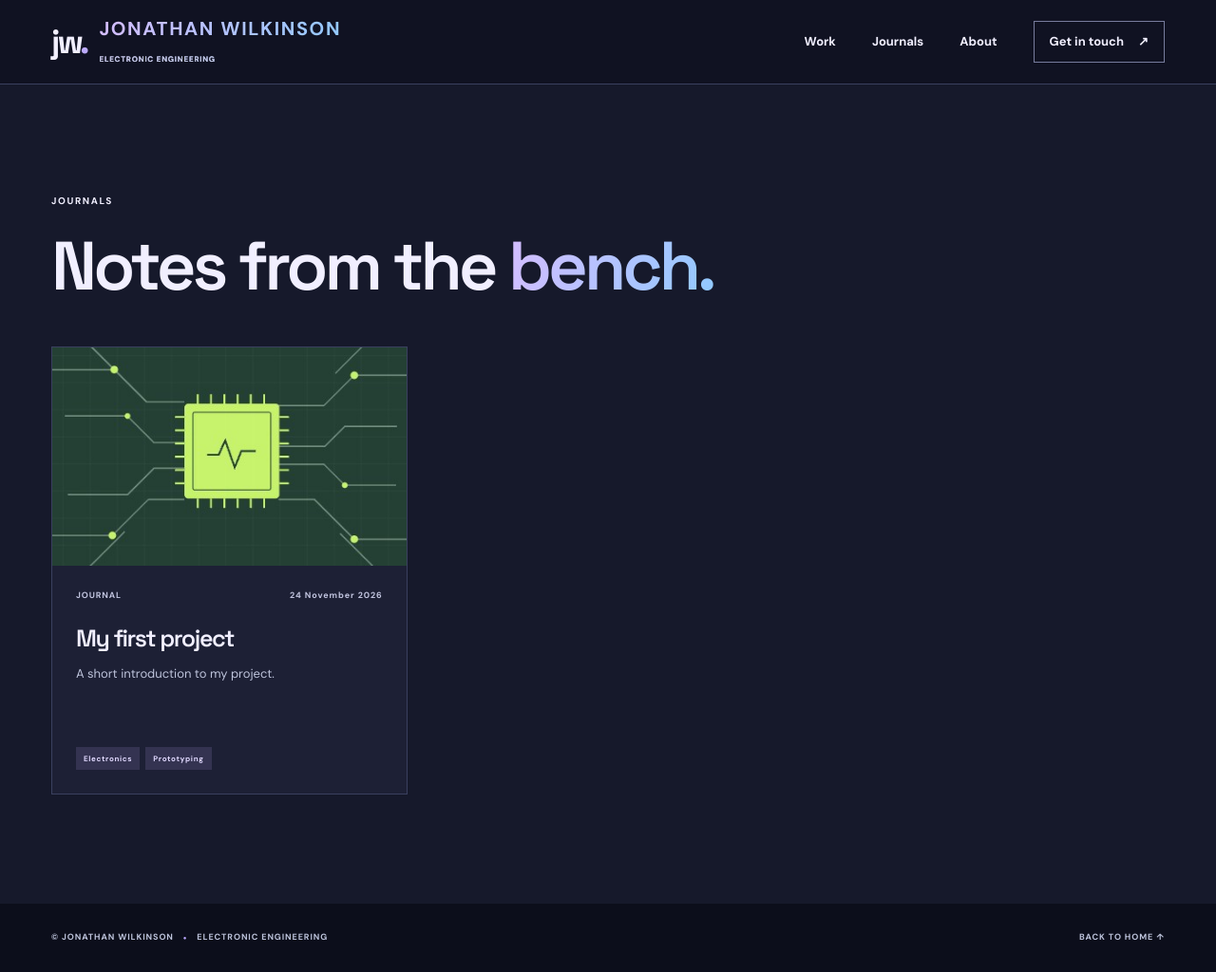
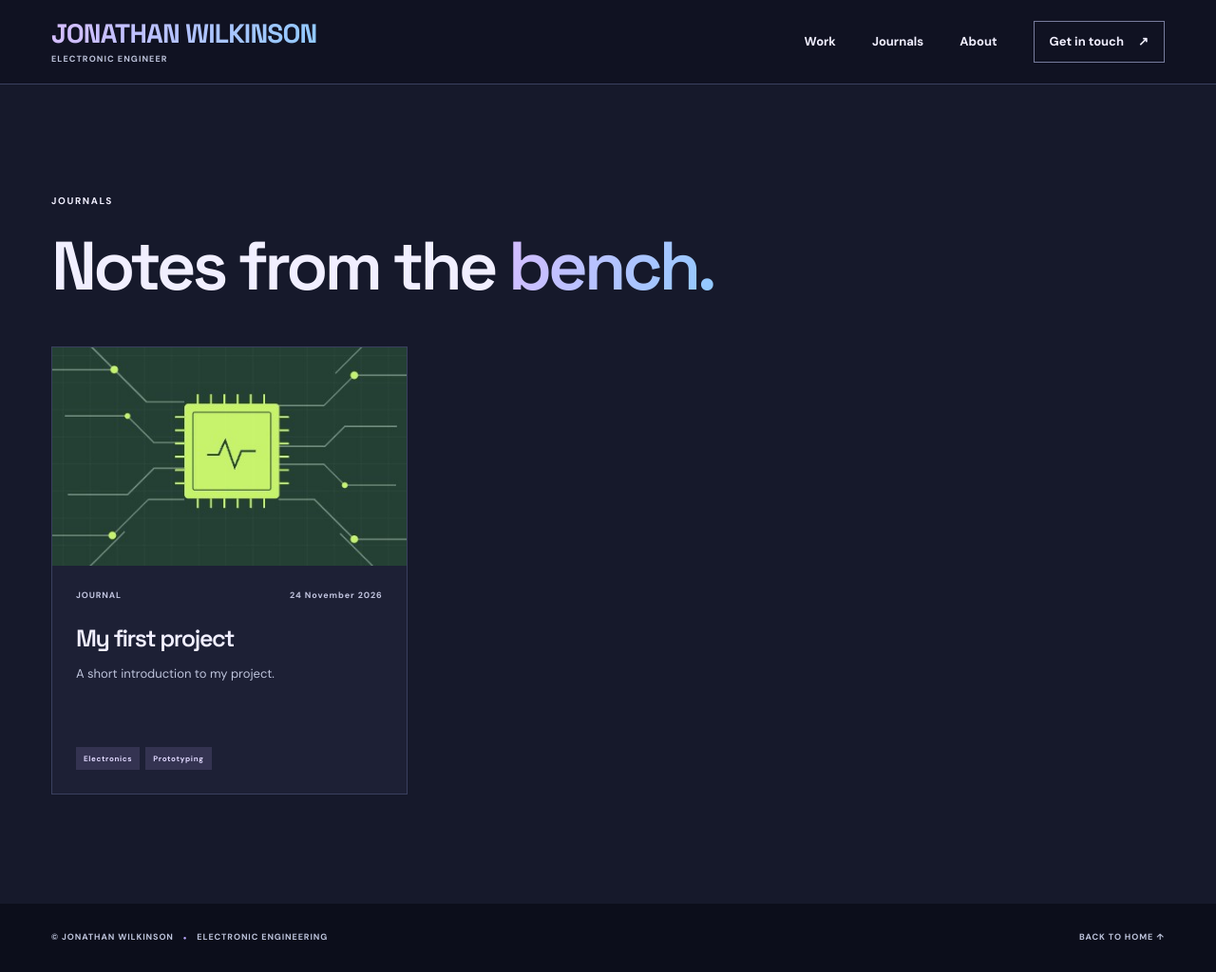
Before and after one commit to joewilkyway/jonathanwilkinson, a Jekyll site: the page built from journals.html, in a window 1280 px wide. Shown: the whole page at 95% size. Built offline with Jekyll 4.4.1, drawn with Linux system fonts in a browser that asks for light colours.

Commit message:
Stack header name and role
Co-authored-by: copilot-swe-agent[bot] <198982749+Copilot@users.noreply.github.com>

```diff
--- a/index.html
+++ b/index.html
@@ -14,7 +14,6 @@
   <header class="site-header">
     <nav class="container site-nav" aria-label="Main navigation">
       <a class="brand" href="#top" aria-label="Jonathan Wilkinson, home">
-
         <span class="brand-name">JONATHAN WILKINSON</span>
         <small class="brand-role">ELECTRONIC ENGINEER</small>
       </a>
--- a/journals.html
+++ b/journals.html
@@ -14,8 +14,8 @@ permalink: /journals/
   <header class="site-header">
     <nav class="container site-nav" aria-label="Main navigation">
       <a class="brand" href="{{ '/' | relative_url }}" aria-label="Jonathan Wilkinson, home">
-        <span class="brand-mark">jw<span>.</span></span>
-        <span class="brand-name">JONATHAN WILKINSON<br><small>ELECTRONIC ENGINEERING</small></span>
+        <span class="brand-name">JONATHAN WILKINSON</span>
+        <small class="brand-role">ELECTRONIC ENGINEER</small>
       </a>
       <div class="nav-links">
         <a href="{{ '/#work' | relative_url }}">Work</a>
--- a/style.css
+++ b/style.css
@@ -15,11 +15,9 @@ a:focus-visible { outline: 3px solid #bcaaff; outline-offset: 4px; }
 .container { max-width: 1220px; padding-left: 24px; padding-right: 24px; }
 .site-header { background: var(--paper); border-bottom: 1px solid var(--line); }
 .site-nav { min-height: 88px; display: flex; justify-content: space-between; align-items: center; gap: 24px; }
-.brand { display: inline-flex; align-items: center; gap: 13px; }
-.brand-mark { font: 700 35px/1 "Space Grotesk", sans-serif; letter-spacing: -3px; }
-.brand-mark span { color: #bcaaff; }
-.brand-name { font-size: 10px; font-weight: 700; line-height: 1.4; letter-spacing: .08em; }
-.brand-name small { color: var(--muted); font-size: 8px; letter-spacing: .1em; }
+.brand { display: inline-flex; flex-direction: column; align-items: flex-start; gap: 5px; }
+.brand-name { font: 700 clamp(20px, 2.4vw, 28px)/1.1 "Space Grotesk", sans-serif; letter-spacing: -.03em; color: #c5b5ff; }
+.brand-role { font-size: 9px; font-weight: 700; line-height: 1.4; letter-spacing: .12em; color: var(--muted); }
 .nav-links { display: flex; align-items: center; gap: 38px; font-size: 13px; font-weight: 700; }
 .nav-links a:hover, .text-link:hover, .site-footer a:hover { color: #c5b5ff; }
 .nav-contact { border: 1px solid #777c9d; padding: 11px 16px; }
@@ -124,10 +122,12 @@ h2 { font-size: clamp(48px, 5.3vw, 72px); font-weight: 600; line-height: 1.04; m
   .section { padding: 80px 0; }
   .contact-action { text-align: left; }
 }
-@media (max-width: 575.98px) {
+@media (max-width: 767.98px) {
   .site-nav { min-height: 78px; flex-wrap: wrap; padding-top: 16px; padding-bottom: 16px; gap: 16px; }
   .nav-links { width: 100%; justify-content: space-between; gap: 12px; }
   .nav-contact { padding: 8px 10px; }
+}
+@media (max-width: 575.98px) {
   .hero { padding-top: 65px; }
   h1 { font-size: clamp(48px, 12vw, 70px); }
   .hero h1 { font-size: clamp(48px, 12vw, 70px); }
@@ -144,16 +144,6 @@ h2 { font-size: clamp(48px, 5.3vw, 72px); font-weight: 600; line-height: 1.04; m
   .button { transition: none; }
 }
 
-.brand-name {
-  font-size: 20px;
-  color: #c5b5ff;
-}
-
-.brand-role {
-  font-size: 9px;
-  color: var(--muted);
-}
-
 @supports (background-clip: text) {
   .brand-name {
     background: linear-gradient(110deg, #d6bdff, #90c9ff);
```
